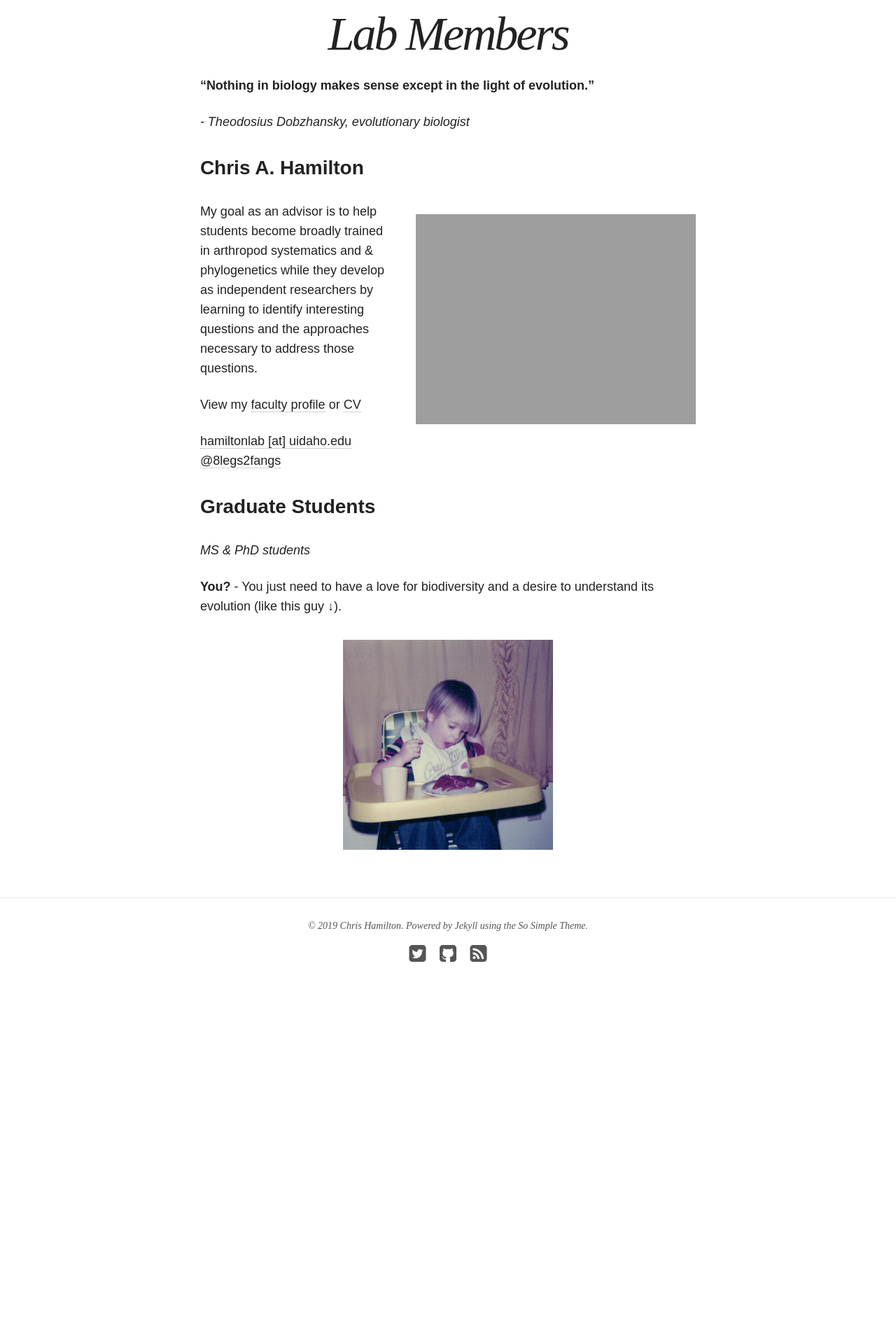
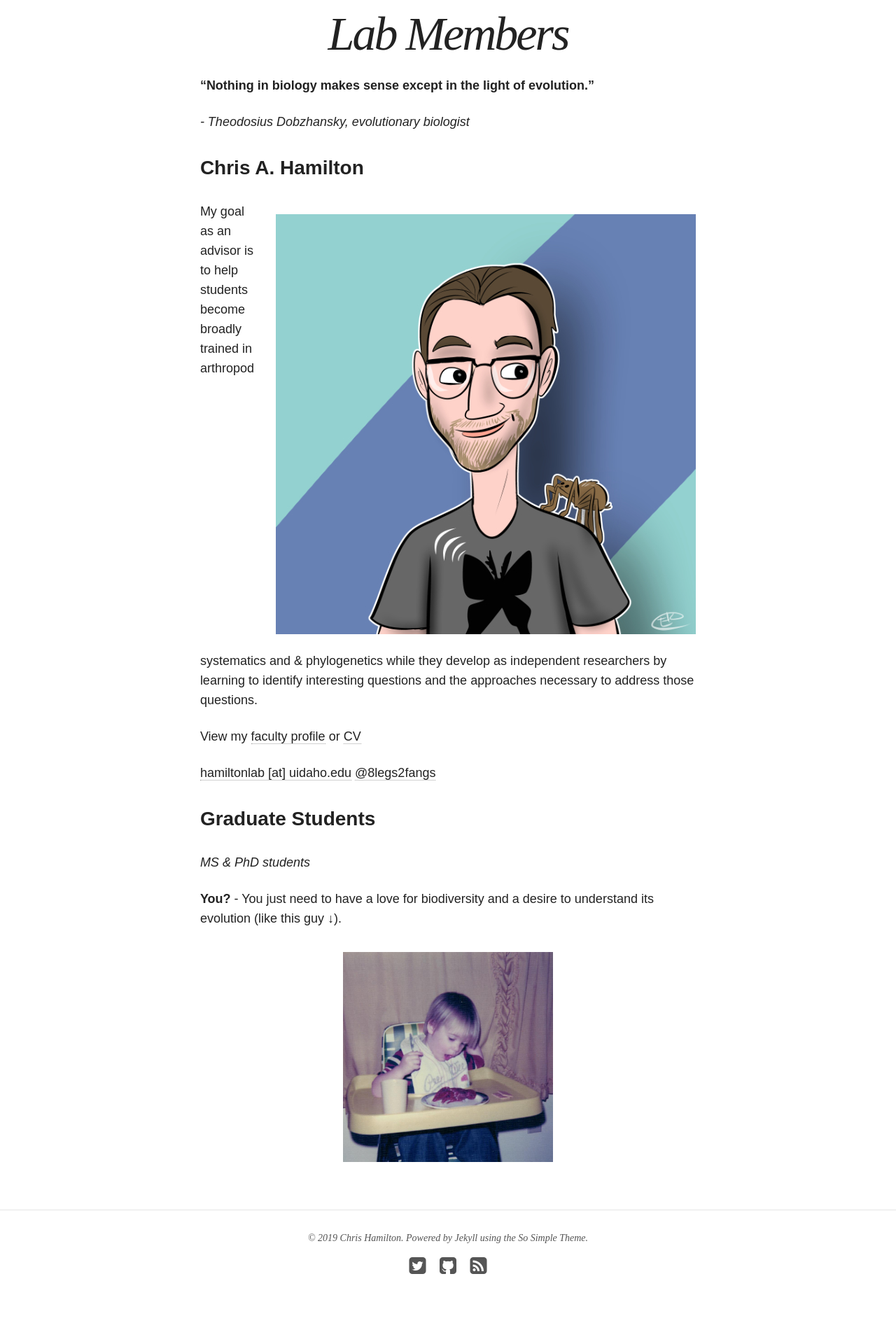
Before and after one commit to thehamiltonlab/thehamiltonlab.github.io, a Jekyll site: the page built from people/index.md, in a window 1280 px wide. Shown: the part 1158-3078 px from the top of the page at 70% size. Built offline with Jekyll 4.4.1, drawn with Linux system fonts in a browser that asks for light colours; nearby versions of some CDN libraries; before the commit the page ends 2632 px from its top, so only the background shows below that.

Commit message:
updating images

```diff
--- a/people/index.md
+++ b/people/index.md
@@ -13,7 +13,7 @@ image:
 
 
 ### Chris A. Hamilton
-![Chris A. Hamilton]({{ site.url }}/images/chris_hamilton_avatar.jpg height="100")
+![Chris A. Hamilton]({{ site.url }}/images/chris_hamilton_avatar_sm.jpg)
 {: .pull-right}
 My goal as an advisor is to help students become broadly trained in arthropod systematics and & phylogenetics while they develop as independent researchers by learning to identify interesting questions and the approaches necessary to address those questions.
 
```
Also changed, not shown: images/chris_hamilton_avatar_sm.jpg (added), 1 other file.
